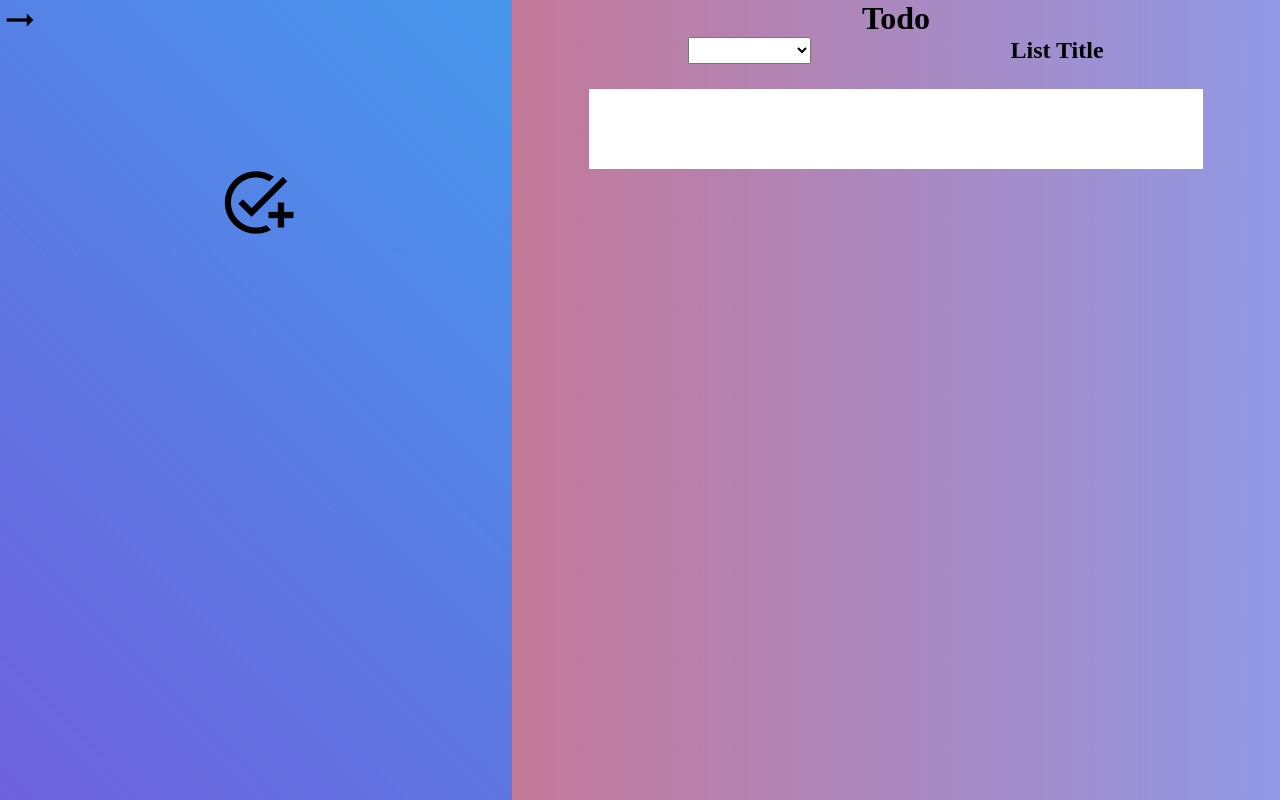
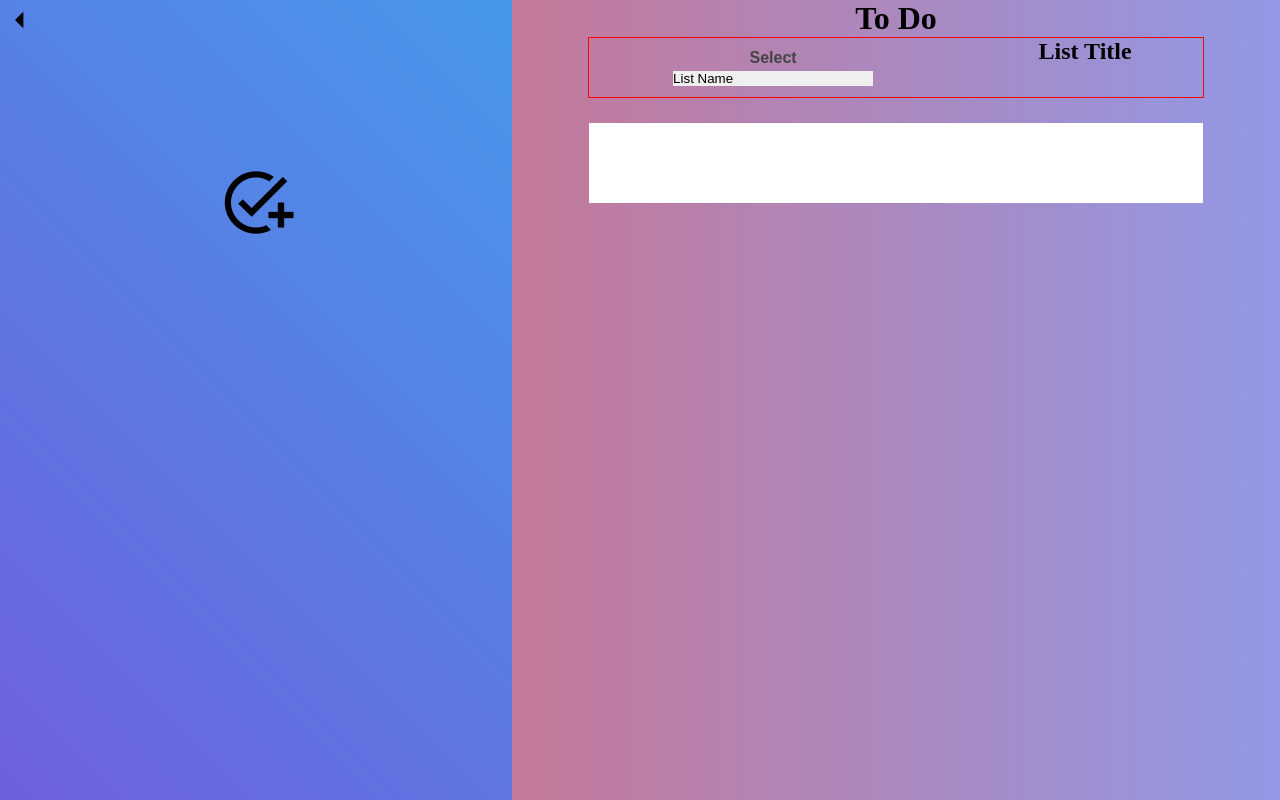
Before and after one commit to JacobTyBruce/ToDo, a website: page public/index.html in a window 1280 px wide. Drawn offline with nearby package versions, Linux system fonts and the light colour scheme.

Commit message:
style changes to select

```diff
--- a/public/index.html
+++ b/public/index.html
@@ -9,17 +9,22 @@
     <title>Document</title>
 </head>
 <body>
-    <i class="material-icons open-sidebar" style="font-size: 40px;">arrow_right_alt</i>
+    <i class="material-icons open-sidebar noselect" style="font-size: 40px;">arrow_left</i>
     <aside>
         <div style="width:100%;height:30%;text-align:center;position:relative;">
-            <i class="material-icons add-task">add_task</i>
+            <i class="material-icons add-task noselect">add_task</i>
         </div>
 
     </aside>
     <main>
-        <h1 style="width:100%;">Todo</h1>
+        <h1 style="width:100%;">To Do</h1>
         <div class="task-heading">
-            <select></select>
+            <div class='custom-select'>
+                <label for="select">Select</label>
+                <select name='select'>
+                    <option>List Name</option>
+                </select>
+            </div>
             <h2>List Title</h2>
         </div>
         <div class="task-body">
--- a/public/main.css
+++ b/public/main.css
@@ -5,6 +5,10 @@
 
 body {
     background: linear-gradient(90deg, #e66465, #9198e5);
+}
+
+.noselect {
+    user-select: none;
 }
 
 .open-sidebar {
@@ -58,10 +62,24 @@ main {
     display: flex;
     justify-content: space-around;
     margin-bottom: 25px;
+    border: 1px solid red;
 }
 
-.task-heading select {
-    width: 20%;
+.task-heading .custom-select {
+    display: block;
+    width: 200px;
+    font-size: 16px;
+	font-family: sans-serif;
+	font-weight: 700;
+	color: #444;
+	line-height: 1.3;
+	padding: .6em 1.4em .5em .8em;
+}
+
+.task-heading .custom-select select {
+    width: 100%;
+    appearance: none;
+    border: none;
 }
 
 .task-body {
```
